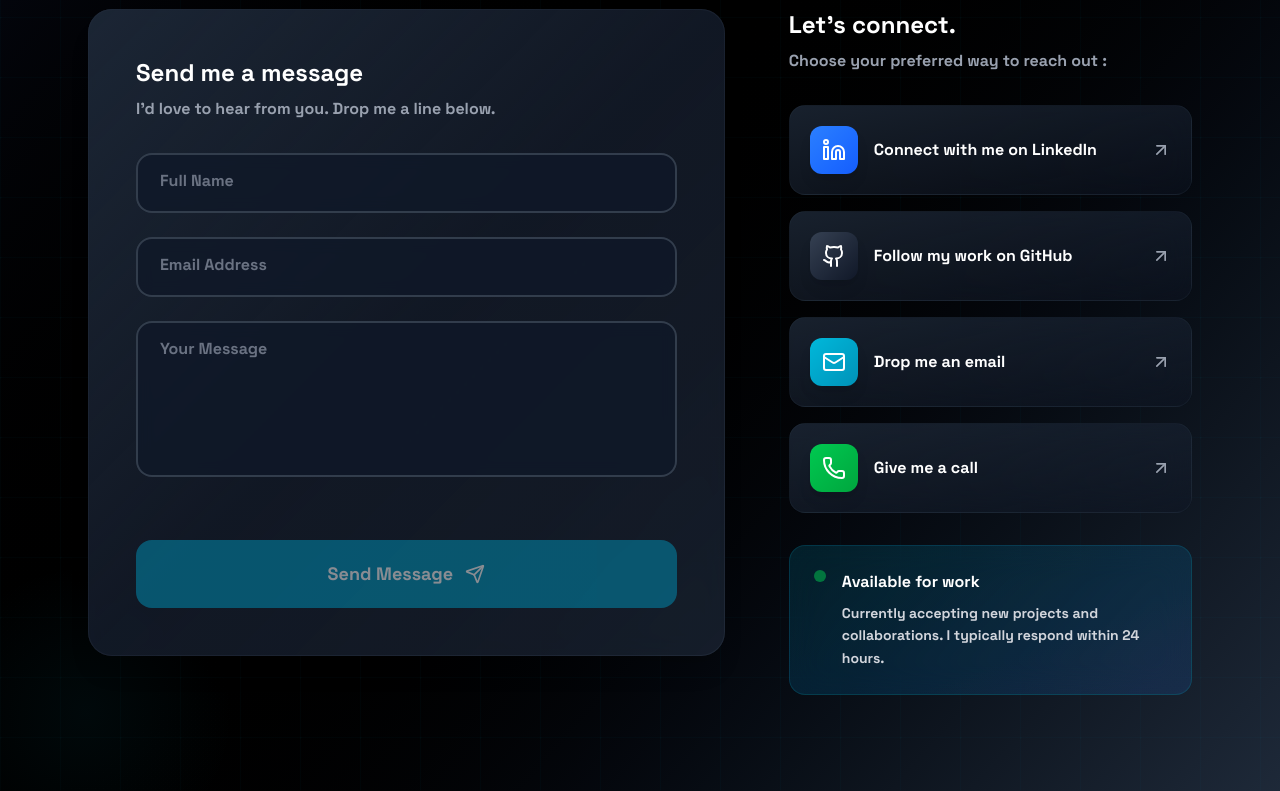
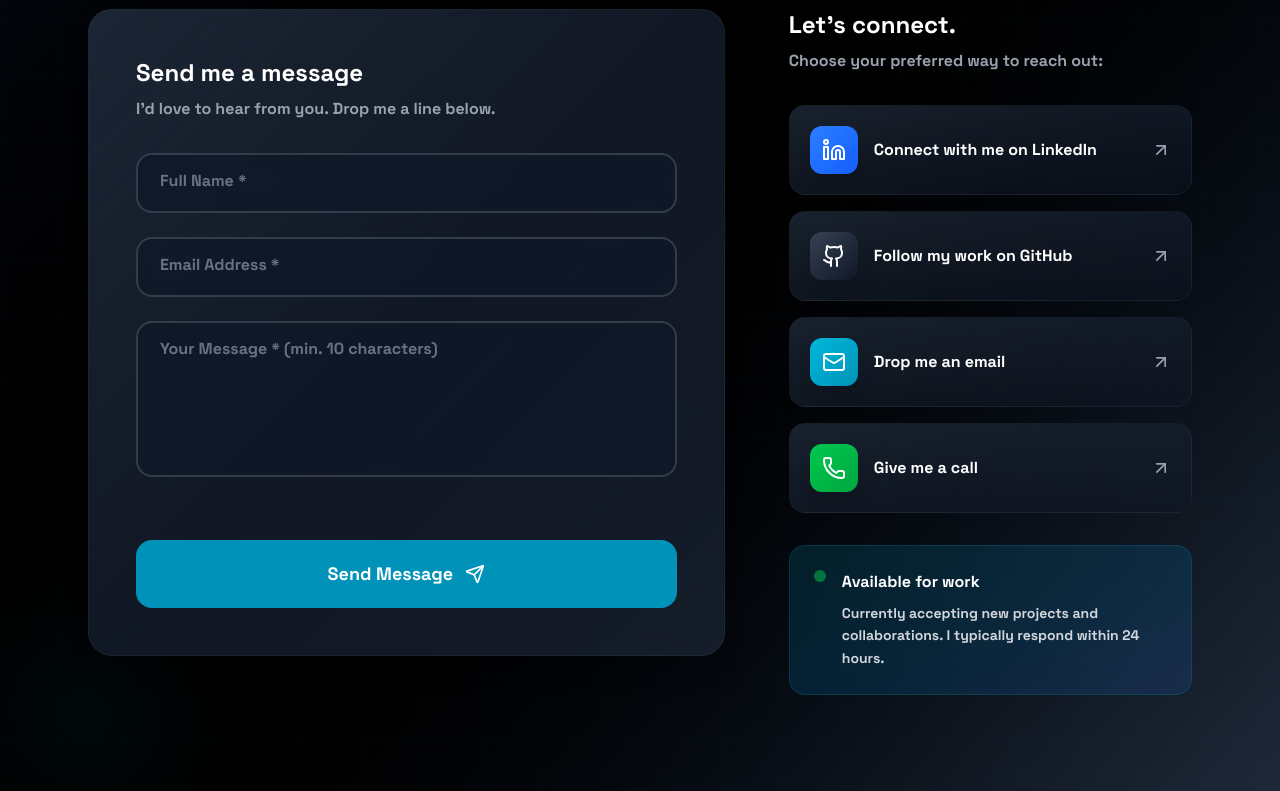
Before and after one commit to Yaksh27/my-app, a Next.js app: page / in a window 1280 px wide. Shown: the part 5904-6695 px from the top of the page. Built offline with nearby package versions, Linux system fonts and the light colour scheme.

Commit message:
contact form works

```diff
--- a/src/app/components/Contact.js
+++ b/src/app/components/Contact.js
@@ -1,7 +1,7 @@
 "use client";
 import { motion, AnimatePresence } from "framer-motion";
 import { useState, useEffect } from "react";
-import { Mail, Phone, Github, Linkedin, Send, ArrowUpRight, Check } from "lucide-react";
+import { Mail, Phone, Github, Linkedin, Send, ArrowUpRight, Check, AlertCircle } from "lucide-react";
 
 export default function Contact() {
   const [formData, setFormData] = useState({
@@ -11,24 +11,87 @@ export default function Contact() {
   });
   const [isSubmitting, setIsSubmitting] = useState(false);
   const [submitted, setSubmitted] = useState(false);
+  const [error, setError] = useState('');
   const [focusedField, setFocusedField] = useState(null);
 
-  const handleSubmit = async () => {
-    if (!formData.name || !formData.email || !formData.message) {
+  // Email validation function
+  const isValidEmail = (email) => {
+    const emailRegex = /^[^\s@]+@[^\s@]+\.[^\s@]+$/;
+    return emailRegex.test(email);
+  };
+
+  // Form validation
+  const validateForm = () => {
+    if (!formData.name.trim()) {
+      setError('Please enter your name');
+      return false;
+    }
+    if (!formData.email.trim()) {
+      setError('Please enter your email');
+      return false;
+    }
+    if (!isValidEmail(formData.email)) {
+      setError('Please enter a valid email address');
+      return false;
+    }
+    if (!formData.message.trim()) {
+      setError('Please enter your message');
+      return false;
+    }
+    if (formData.message.trim().length < 10) {
+      setError('Message should be at least 10 characters long');
+      return false;
+    }
+    return true;
+  };
+
+  // Handle form submission using EmailJS
+  const handleSubmit = async (e) => {
+    e.preventDefault();
+    setError('');
+
+    if (!validateForm()) {
       return;
     }
 
     setIsSubmitting(true);
 
-    // Simulate form submission
-    await new Promise(resolve => setTimeout(resolve, 1500));
+    try {
+      // Using Formspree as primary method
+      const formspreeResponse = await fetch('https://formspree.io/f/xeokkajk', {
+        method: 'POST',
+        headers: {
+          'Content-Type': 'application/json',
+        },
+        body: JSON.stringify({
+          name: formData.name,
+          email: formData.email,
+          message: formData.message,
+        })
+      });
 
-    setIsSubmitting(false);
+      if (formspreeResponse.ok) {
         setSubmitted(true);
         setFormData({ name: '', email: '', message: '' });
-
-    // Reset success message after 3 seconds
-    setTimeout(() => setSubmitted(false), 3000);
+        setTimeout(() => setSubmitted(false), 5000);
+      } else {
+        throw new Error('Failed to send email via Formspree');
+      }
+    } catch (formspreeError) {
+      console.log('Formspree failed, using mailto fallback:', formspreeError);
+      // Mailto fallback (Always works but opens email client)
+      const subject = encodeURIComponent(`Contact Form Message from ${formData.name}`);
+      const body = encodeURIComponent(
+        `Name: ${formData.name}\n` +
+        `Email: ${formData.email}\n\n` +
+        `Message:\n${formData.message}`
+      );
+      window.location.href = `mailto:yaksh2400@gmail.com?subject=${subject}&body=${body}`;
+      setSubmitted(true);
+      setFormData({ name: '', email: '', message: '' });
+      setTimeout(() => setSubmitted(false), 5000);
+    }
+    setIsSubmitting(false);
   };
 
   const handleChange = (e) => {
@@ -36,6 +99,10 @@ export default function Contact() {
       ...prev,
       [e.target.name]: e.target.value
     }));
+    // Clear error when user starts typing
+    if (error) {
+      setError('');
+    }
   };
 
   const contactLinks = [
@@ -59,7 +126,7 @@ export default function Contact() {
     },
     {
       text: "Give me a call",
-      href: "tel: +91 7779020367",
+      href: "tel:+917779020367",
       icon: Phone,
       color: "from-green-500 to-green-600"
     }
@@ -306,6 +373,7 @@ export default function Contact() {
                   <p className="text-gray-400">I'd love to hear from you. Drop me a line below.</p>
                 </div>
 
+                <form onSubmit={handleSubmit} autoComplete="off">
                   <div className="space-y-6">
                     {/* Name Field */}
                     <div className="group">
@@ -319,9 +387,10 @@ export default function Contact() {
                           onBlur={() => setFocusedField(null)}
                           placeholder=" "
                           className="peer w-full px-4 py-4 bg-gray-900/80 backdrop-blur-sm border-2 border-gray-600/60 rounded-2xl focus:outline-none focus:border-cyan-500 transition-all duration-300 text-white placeholder-transparent"
+                          required
                         />
                         <label className="absolute left-4 -top-2.5 bg-gray-900 px-2 text-sm font-medium text-gray-400 transition-all duration-300 peer-placeholder-shown:text-base peer-placeholder-shown:text-gray-500 peer-placeholder-shown:top-4 peer-placeholder-shown:bg-transparent peer-focus:-top-2.5 peer-focus:text-sm peer-focus:text-cyan-400 peer-focus:bg-gray-900">
-                        Full Name
+                          Full Name *
                         </label>
                       </div>
                     </div>
@@ -338,9 +407,10 @@ export default function Contact() {
                           onBlur={() => setFocusedField(null)}
                           placeholder=" "
                           className="peer w-full px-4 py-4 bg-gray-900/80 backdrop-blur-sm border-2 border-gray-600/60 rounded-2xl focus:outline-none focus:border-cyan-500 transition-all duration-300 text-white placeholder-transparent"
+                          required
                         />
                         <label className="absolute left-4 -top-2.5 bg-gray-900 px-2 text-sm font-medium text-gray-400 transition-all duration-300 peer-placeholder-shown:text-base peer-placeholder-shown:text-gray-500 peer-placeholder-shown:top-4 peer-placeholder-shown:bg-transparent peer-focus:-top-2.5 peer-focus:text-sm peer-focus:text-cyan-400 peer-focus:bg-gray-900">
-                        Email Address
+                          Email Address *
                         </label>
                       </div>
                     </div>
@@ -357,20 +427,37 @@ export default function Contact() {
                           placeholder=" "
                           rows={5}
                           className="peer w-full px-4 py-4 bg-gray-900/80 backdrop-blur-sm border-2 border-gray-600/60 rounded-2xl focus:outline-none focus:border-cyan-500 transition-all duration-300 resize-none text-white placeholder-transparent"
+                          required
+                          minLength={10}
                         />
                         <label className="absolute left-4 -top-2.5 bg-gray-900 px-2 text-sm font-medium text-gray-400 transition-all duration-300 peer-placeholder-shown:text-base peer-placeholder-shown:text-gray-500 peer-placeholder-shown:top-4 peer-placeholder-shown:bg-transparent peer-focus:-top-2.5 peer-focus:text-sm peer-focus:text-cyan-400 peer-focus:bg-gray-900">
-                        Your Message
+                          Your Message * (min. 10 characters)
                         </label>
                       </div>
                     </div>
 
+                    {/* Error Message */}
+                    <AnimatePresence>
+                      {error && (
+                        <motion.div
+                          initial={{ opacity: 0, y: -10 }}
+                          animate={{ opacity: 1, y: 0 }}
+                          exit={{ opacity: 0, y: -10 }}
+                          className="flex items-center gap-3 text-red-400 bg-red-500/10 backdrop-blur-sm p-4 rounded-2xl border border-red-500/30"
+                        >
+                          <AlertCircle className="w-5 h-5 flex-shrink-0" />
+                          <span className="text-sm">{error}</span>
+                        </motion.div>
+                      )}
+                    </AnimatePresence>
+
                     {/* Submit Button */}
                     <motion.button
-                    onClick={handleSubmit}
-                    disabled={isSubmitting || !formData.name || !formData.email || !formData.message}
+                      type="submit"
+                      disabled={isSubmitting}
                       className="relative group w-full bg-cyan-600 text-white px-8 py-5 text-lg font-semibold rounded-2xl overflow-hidden transition-all duration-300 disabled:opacity-50 disabled:cursor-not-allowed mt-8 hover:shadow-lg hover:shadow-cyan-500/25"
-                    whileHover={{ scale: isSubmitting || !formData.name || !formData.email || !formData.message ? 1 : 1.01 }}
-                    whileTap={{ scale: isSubmitting || !formData.name || !formData.email || !formData.message ? 1 : 0.99 }}
+                      whileHover={{ scale: isSubmitting ? 1 : 1.01 }}
+                      whileTap={{ scale: isSubmitting ? 1 : 0.99 }}
                     >
                       <motion.div
                         className="absolute inset-0 bg-gradient-to-r from-blue-600 via-cyan-500 to-blue-600 opacity-0 group-hover:opacity-100 transition-opacity duration-500"
@@ -426,6 +513,7 @@ export default function Contact() {
                       )}
                     </AnimatePresence>
                   </div>
+                </form>
               </div>
             </div>
           </motion.div>
@@ -440,7 +528,7 @@ export default function Contact() {
             <div className="space-y-6">
               <div className="mb-8">
                 <h3 className="text-2xl font-bold text-white mb-2">Let's connect.</h3>
-                <p className="text-gray-400">Choose your preferred way to reach out :</p>
+                <p className="text-gray-400">Choose your preferred way to reach out:</p>
               </div>
 
               <div className="space-y-4">
```
Lines whose indentation alone changed are shown as unchanged.
